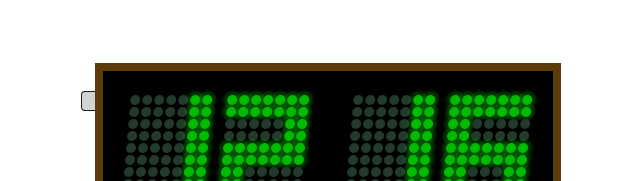
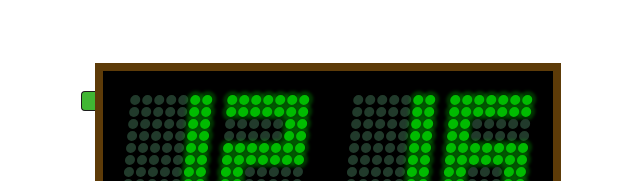
Before and after one commit to aliksander85/soviet-clocks, a React (Create React App) app: page / in a window 1280 px wide. Shown: the part 238-419 px from the top of the page, without its empty margins (312-952 px from the left). Built offline with nearby package versions, Linux system fonts and the light colour scheme.

Commit message:
[feat]: made change mode button glowing

```diff
--- a/src/App.scss
+++ b/src/App.scss
@@ -83,17 +83,35 @@ $smallDigitOffset: 4;
 	left: -22px;
 	width: 14px;
 	height: 20px;
-	background-color: #d2d4d2;
+	background-color: $clocksBorder;
 	border: 1px solid #1c1c1c;
 	border-right: none;
 	border-bottom-left-radius: 4px;
 	border-top-left-radius: 4px;
 	padding: 0;
 	cursor: pointer;
+	animation: glowing 1300ms infinite;
 
 	&--pressed {
 		left: -16px;
 		width: 8px;
+	}
+}
+@keyframes glowing {
+	0% {
+		background-color: $clocksBorder;
+	}
+	25% {
+		background-color: $highlightHover;
+	}
+	50% {
+		background-color: $highlight;
+	}
+	75% {
+		background-color: $highlightHover;
+	}
+	100% {
+		background-color: $clocksBorder;
 	}
 }
 
```
